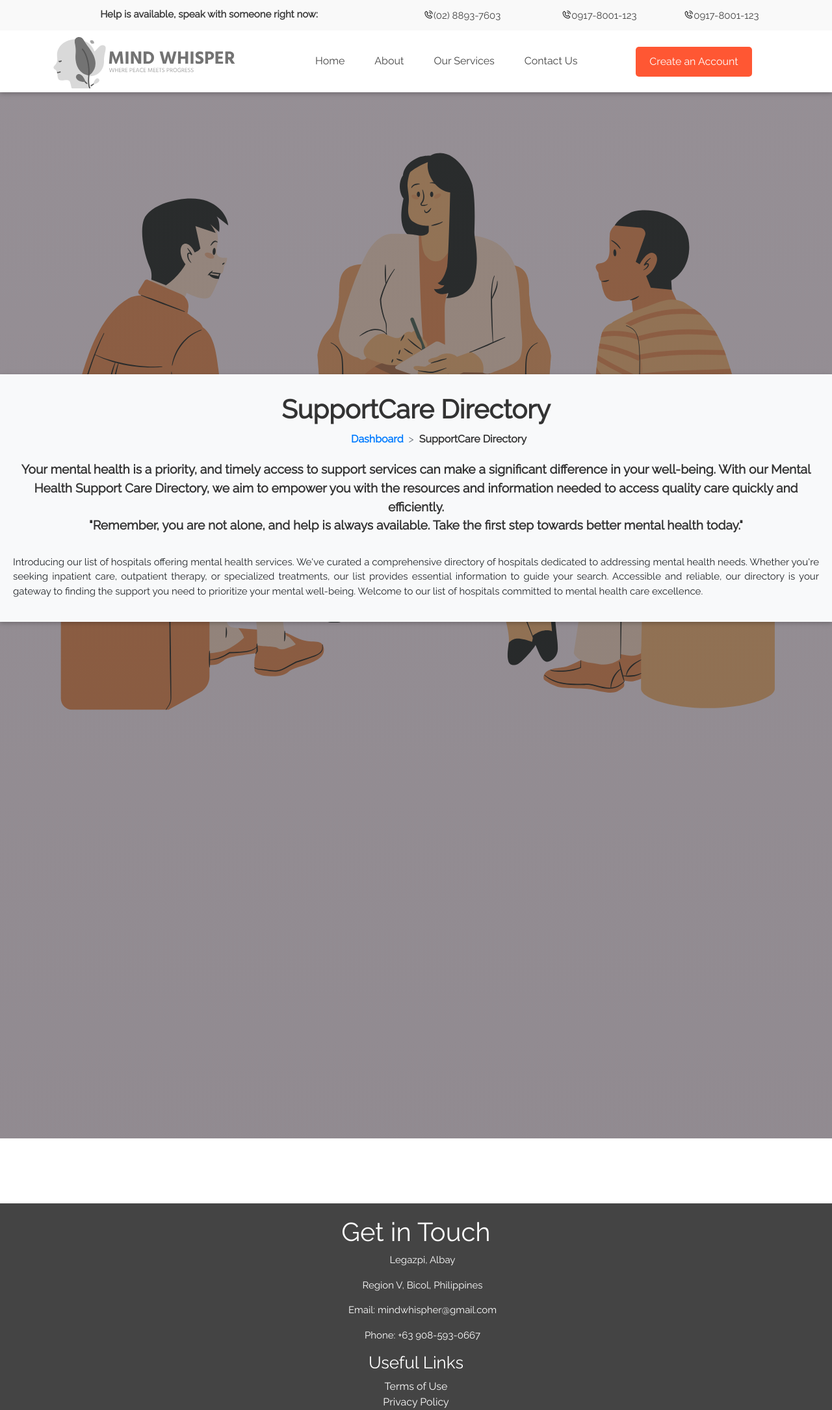
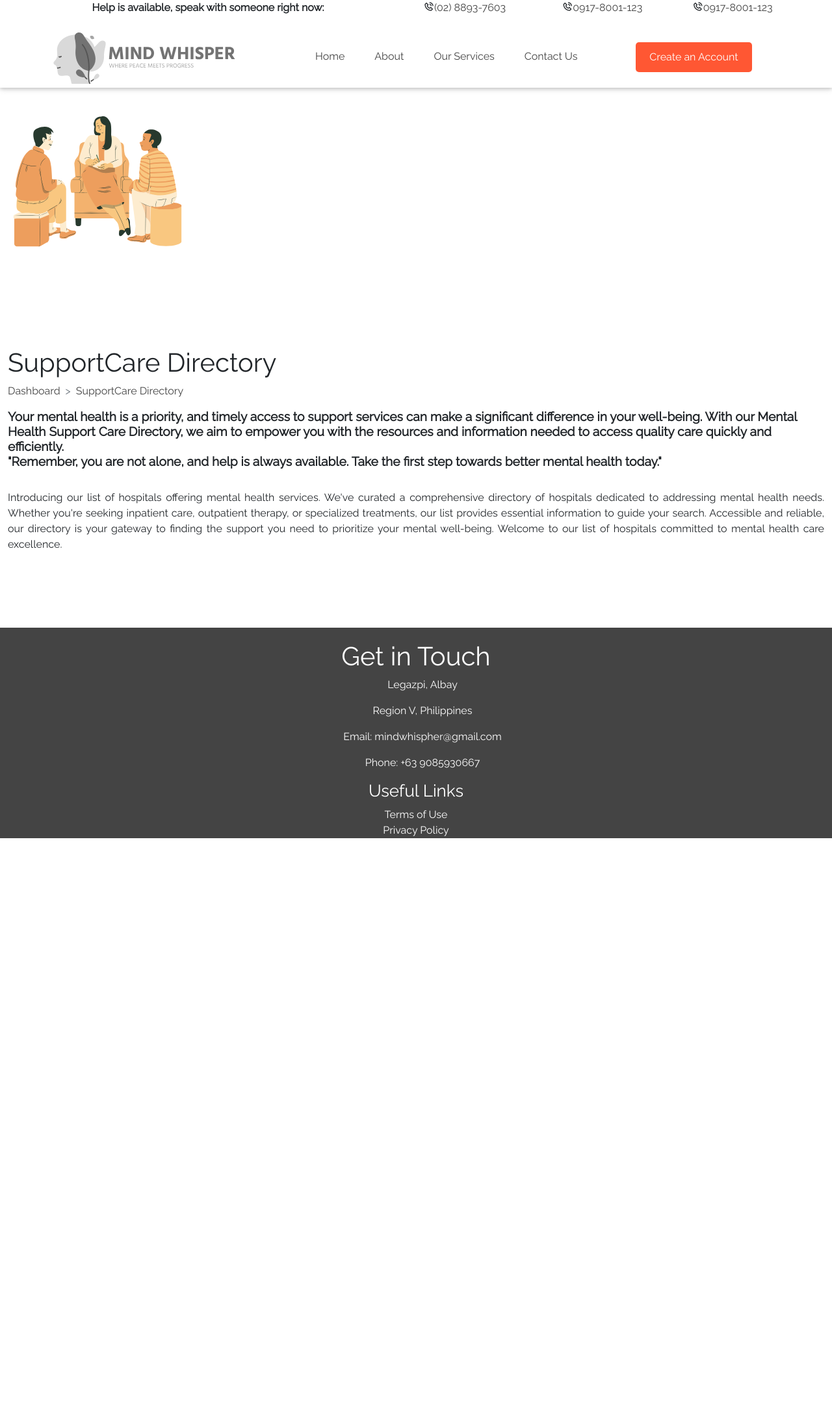
Before and after one commit to jaor13/MindWhisper-Web-Systems-Final-Term, a PHP site: page /support-care-directory.html in a window 1280 px wide. Shown: the whole page at 65% size. After the commit the page ends 1290 px from the top, so only its background shows below. Run offline with PHP 8.4, Linux system fonts and the light colour scheme.

Commit message:
trial eme

```diff
--- a/styles.css/support-caredirectory/styles.css
+++ b/styles.css/support-caredirectory/styles.css
@@ -43,7 +43,6 @@ a:focus {
   margin-left: -10px;
   margin-right: 20px;
 }
-
 
 header {
   box-shadow: 0 2px 5px 0 rgba(0, 0, 0, 0.16), 0 2px 10px 0 rgba(0, 0, 0, 0.12);
@@ -91,13 +90,32 @@ header .btn {
   margin-top: 25px;
 }
 
-.crisis-hotline{
-    border-color: #e0e0e0;
-    line-height: 14px;
-    background-color: #f9f9f9;
-    color:#383838;
-    padding:15px 15px 0px 15px;
-    margin:0px;
+
+.slider-title {
+  font-size: 4.5rem;
+  font-weight: 600;
+  color: #fff;
+}
+
+.slider-text {
+  margin-bottom: 20px;
+  color: #fff;
+}
+
+.slider-img img {
+  position: relative;
+  width: 60%;
+  height: auto;
+  z-index: -1;
+  object-fit: cover;
+}
+
+.item {
+  position: relative;
+}
+.slider-img{
+  margin-top: 50px;
+  max-width: 500px;
 }
 
 .btn {
@@ -114,22 +132,6 @@ header .btn {
   background-color: #e63e00;
 }
 
-.slider-img {
-  position: relative;
-  background: -moz-linear-gradient(top, rgba(45, 32, 44, 0.5) 0%, rgba(45, 32, 44, 0.5) 100%);
-  background: -webkit-linear-gradient(top, rgba(45, 32, 44, 0.5) 0%, rgba(45, 32, 44, 0.5) 100%);
-  background: linear-gradient(to bottom, rgba(45, 32, 44, 0.5) 0%, rgba(36, 23, 35, 0.5) 100%);
-  filter: progid:DXImageTransform.Microsoft.gradient(startColorstr='#cc1b2429', endColorstr='#cc1b2429', GradientType=0);
-}
-
-  .slider-img img {
-    position: relative;
-    width: 100%;
-    height: auto;
-    z-index: -1;
-    object-fit: cover;
-  }
-
 @media screen and (max-width: 768px) {
   .slider-title {
     font-size: 2.4rem;
@@ -143,71 +145,45 @@ header .btn {
   }
 }
 
-#main-header header{
-    background-color: #f8f9fa;
-    padding: 20px;
-    padding-top: 30px;
-    text-align: center;
-    margin-top: 45%;
+.content {
+  margin-top: 100px;
 }
 
-.header-h1 {
-    color: #333;
-    font-weight: bolder;
-    margin-top: auto;
+.our-blog {
+  padding-bottom: 100px;
 }
 
-.header-h2 {
-  font-size: 1.2rem;
-  font-weight: 600;
-  line-height: 1.5;
+.our-blog .blog-single {
+  text-align: center;
   margin-top: 20px;
-  color: #333;
-  text-align: center;
+  margin-bottom: 40px;
 }
 
-.breadcrumb {
-    list-style: none;
-    padding: 0;
-    padding-left: 520px;
-    margin: 10px 0;
-    text-align: center;
+.our-blog p, .our-blog ul {
+  text-align: justify;
 }
 
-.breadcrumb li {
-    display: inline;
+.our-blog h2 {
+  font-weight: bold;
+  font-size: larger;
 }
 
-.breadcrumb li i {
-    margin: 0 5px;
-    color: #aaa;
+.blog-single img {
+  width: 90%;
+  height: auto;
+  border-radius: 18px;
 }
 
-.breadcrumb li a {
-    color: #007bff;
-    text-decoration: none;
-    font-weight: bold;
-    transition: color 0.3s;
+.our-blog .blog-single-det {
+  margin: auto;
+  padding: 20px;
+  z-index: 99;
+  box-shadow: 0 2px 6px 0 rgba(218, 218, 253, 0.65), 0 2px 6px 0 rgba(206, 206, 238, 0.54);
+  width: 90%;
+  position: relative;
+  margin-top: -80px;
+  background-color: #FFF;
 }
-
-.breadcrumb li a:hover {
-    color: #0056b3;
-}
-
-.breadcrumb li:last-child a {
-    pointer-events: none;
-    color: #333;
-}
-
-.breadcrumb li:last-child i {
-    display: none;
-}
-
-p{
-  text-align: justify;
-  font-size: 15px;
-}
-
 
 .footer {
   text-align: center;
@@ -215,7 +191,6 @@ p{
   padding-bottom: 0px;
   background-color: #444;
   color: #FFF;
-  margin-top: 100px;
 }
 
 @media screen and (max-width: 940px) {
--- a/support-care-directory.html
+++ b/support-care-directory.html
@@ -14,23 +14,6 @@
     </head>
 
     <body>
-        <section id="main-header">
-            <header>
-                <h1  class="header-h1">SupportCare Directory</h1>
-                    <nav style="--bs-breadcrumb-divider: '>';" aria-label="breadcrumb">
-                        <ol class="breadcrumb">
-                        <li class="breadcrumb-item"><a href="dashboard.html">Dashboard</a></li>
-                        <li class="breadcrumb-item"><a href="#">SupportCare Directory</a></li>
-                        </ol>
-                    </nav>
-                <div>
-                    <h2 class="header-h2">Your mental health is a priority, and timely access to support services can make a significant difference in your well-being. With our Mental Health Support Care Directory, we aim to empower you with the resources and information needed to access quality care quickly and efficiently. <br> "Remember, you are not alone, and help is always available. Take the first step towards better mental health today."</h2>
-                    <p> <br> Introducing our list of hospitals offering mental health services. We've curated a comprehensive directory of hospitals dedicated to addressing mental health needs. Whether you're seeking inpatient care, outpatient therapy, or specialized treatments, our list provides essential information to guide your search. Accessible and reliable, our directory is your gateway to finding the support you need to prioritize your mental well-being. Welcome to our list of hospitals committed to mental health care excellence.</p>
-                </div>
-
-
-            </header>
-        </section>
 
         <header id="menu-jk">
             <div class="container-fluid crisis-hotline">
@@ -75,26 +58,41 @@
         </header>
 
 
-            <section class="container-fluid" id="container-fluid">
+        <section class="container-fluid">
             <div class="row slide">
-                    <div class="col-sm-14 col-md-14 p-0 item">
+                <div class="col-sm-12 col-md-12 p-0 item">
                     <div class="slider-img"><img src="assets/images/directory/upperimage.svg" alt="top pic"></div>
-                        <div class="custom-container"></div>
                 </div>
             </div>
         </section>
 
 
+
+            <section class="our-blog container-fluid">
+                    <h1  class="header-h1">SupportCare Directory</h1>
+                        <nav style="--bs-breadcrumb-divider: '>';" aria-label="breadcrumb">
+                            <ol class="breadcrumb">
+                            <li class="breadcrumb-item"><a href="dashboard.html">Dashboard</a></li>
+                            <li class="breadcrumb-item"><a href="#">SupportCare Directory</a></li>
+                            </ol>
+                        </nav>
+                    <div>
+                        <h2 class="header-h2">Your mental health is a priority, and timely access to support services can make a significant difference in your well-being. With our Mental Health Support Care Directory, we aim to empower you with the resources and information needed to access quality care quickly and efficiently. <br> "Remember, you are not alone, and help is always available. Take the first step towards better mental health today."</h2>
+                        <p> <br> Introducing our list of hospitals offering mental health services. We've curated a comprehensive directory of hospitals dedicated to addressing mental health needs. Whether you're seeking inpatient care, outpatient therapy, or specialized treatments, our list provides essential information to guide your search. Accessible and reliable, our directory is your gateway to finding the support you need to prioritize your mental well-being. Welcome to our list of hospitals committed to mental health care excellence.</p>
+                    </div>
+
+            </section>
+
             <footer class="footer">
                 <div>
                     <div>
                         <div>
-                        <h1 class="footer-h1">Get in Touch</h1>
+                            <h1>Get in Touch</h1>
                             <address>
                                 <p>Legazpi, Albay</p>
-                            <p>Region V, Bicol, Philippines</p>
+                                <p>Region V, Philippines</p>
                                 <p>Email: <a href="mailto:mindwhispher@gmail.com">mindwhispher@gmail.com</a></p>
-                            <p>Phone: <a href="tel:+639085930667">+63 908-593-0667</a></p>
+                                <p>Phone: <a href="tel:+639085930667">+63 9085930667</a></p>
                             </address>
                         </div>
                         <div>
```
Lines whose indentation alone changed are shown as unchanged.
